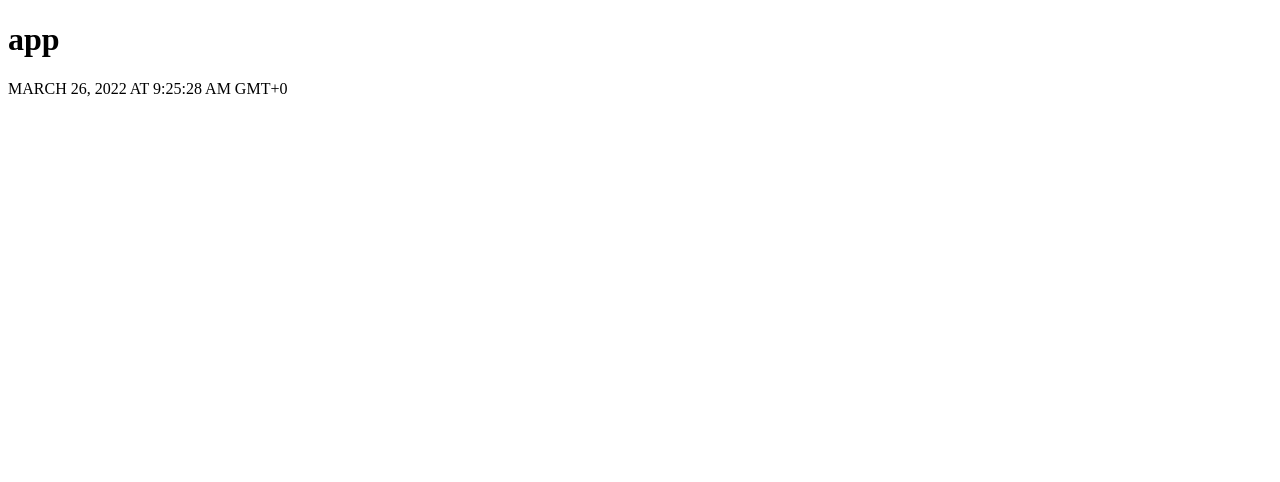
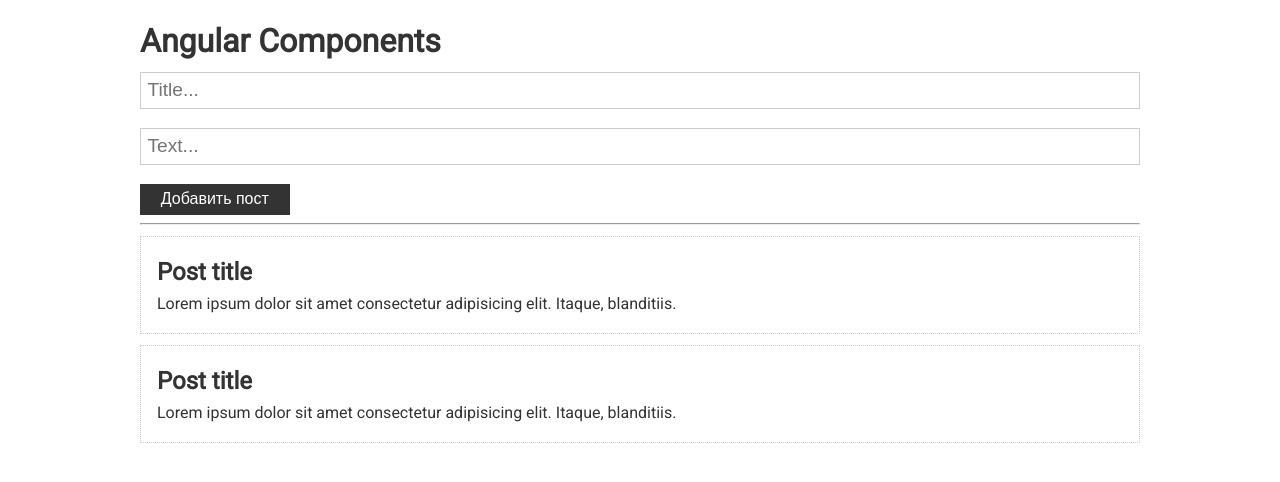
Before and after one commit to mrdudov/angular-basics, an Angular app: page / in a window 1280 px wide. Shown: the top 482 px of the page. Built offline with nearby package versions, Linux system fonts and the light colour scheme.

Commit message:
components create

```diff
--- a/src/app/app.component.html
+++ b/src/app/app.component.html
@@ -1,5 +1,12 @@
-<h1>app</h1>
+<div class="container">
+    <h1>Angular Components</h1>
 
-<p>
-    {{ now | date:'long' | uppercase }}
-</p>
+    <app-post-form></app-post-form>
+
+    <hr />
+
+    <app-post></app-post>
+    <app-post></app-post>
+
+
+</div>
--- a/src/app/app.component.ts
+++ b/src/app/app.component.ts
@@ -5,8 +5,4 @@
   templateUrl: './app.component.html',
   styleUrls: ['./app.component.css']
 })
-export class AppComponent {
-
-  now: Date = new Date()
-
-}
+export class AppComponent {}
--- a/src/app/app.module.ts
+++ b/src/app/app.module.ts
@@ -3,12 +3,14 @@
 import { BrowserModule } from '@angular/platform-browser';
 
 import { AppComponent } from './app.component';
+import { PostFormComponent } from './post-form/post-form.component';
 import { PostComponent } from './post/post.component';
 
 @NgModule({
   declarations: [
     AppComponent,
-    PostComponent
+    PostFormComponent,
+    PostComponent,
   ],
   imports: [
     BrowserModule,
--- /dev/null
+++ b/src/app/post-form/post-form.component.html
@@ -0,0 +1,7 @@
+<div>
+    <input type="text" class="form-control" placeholder="Title...">
+    <input type="text" class="form-control" placeholder="Text...">
+    <button class="btn">
+        Добавить пост
+    </button>
+</div>
--- /dev/null
+++ b/src/app/post-form/post-form.component.ts
@@ -0,0 +1,15 @@
+import { Component, OnInit } from '@angular/core';
+
+@Component({
+  selector: 'app-post-form',
+  templateUrl: './post-form.component.html',
+  styleUrls: ['./post-form.component.css']
+})
+export class PostFormComponent implements OnInit {
+
+  constructor() { }
+
+  ngOnInit(): void {
+  }
+
+}
--- a/src/app/post/post.component.html
+++ b/src/app/post/post.component.html
@@ -1 +1,4 @@
-<p>post works!</p>
+<div class="card">
+    <h2>Post title</h2>
+    <p>Lorem ipsum dolor sit amet consectetur adipisicing elit. Itaque, blanditiis.</p>
+</div>
--- a/src/styles.css
+++ b/src/styles.css
@@ -1 +1,80 @@
-/* You can add global styles to this file, and also import other style files */
+@import url('https://fonts.googleapis.com/css?family=Roboto');
+
+* {
+  box-sizing: border-box;
+  margin: 0;
+  padding: 0;
+}
+
+body {
+  font-family: 'Roboto', sans-serif;
+  font-size: 1rem;
+  line-height: 1.6;
+  background-color: #fff;
+  color: #333;
+}
+
+.container {
+  max-width: 1000px;
+  margin: 0 auto;
+  padding-top: 1rem;
+}
+
+a {
+  text-decoration: none;
+}
+
+a:hover {
+  color: #666;
+}
+
+ul {
+  list-style: none;
+}
+
+img {
+  width: 100%;
+}
+
+.btn {
+  display: inline-block;
+  background: #333333;
+  color: #fff;
+  padding: 0.4rem 1.3rem;
+  font-size: 1rem;
+  border: none;
+  cursor: pointer;
+  margin-right: 0.5rem;
+  transition: opacity 0.2s ease-in;
+  outline: none;
+}
+
+.btn:hover {
+  opacity: 0.8;
+}
+
+.form-control {
+  display: block;
+  margin-top: 0.3rem;
+}
+
+.card {
+  padding: 1rem;
+  border: #ccc 1px dotted;
+  margin: 0.7rem 0;
+}
+
+input,
+select,
+textarea {
+  display: block;
+  width: 100%;
+  padding: 0.4rem;
+  font-size: 1.2rem;
+  border: 1px solid #ccc;
+  margin: 1.2rem 0;
+}
+
+hr {
+  margin: .5rem 0;
+}
```
Also changed, not shown: src/app/post-form/post-form.component.css (added), 1 other file (tests, documents, lock files or other folders).
